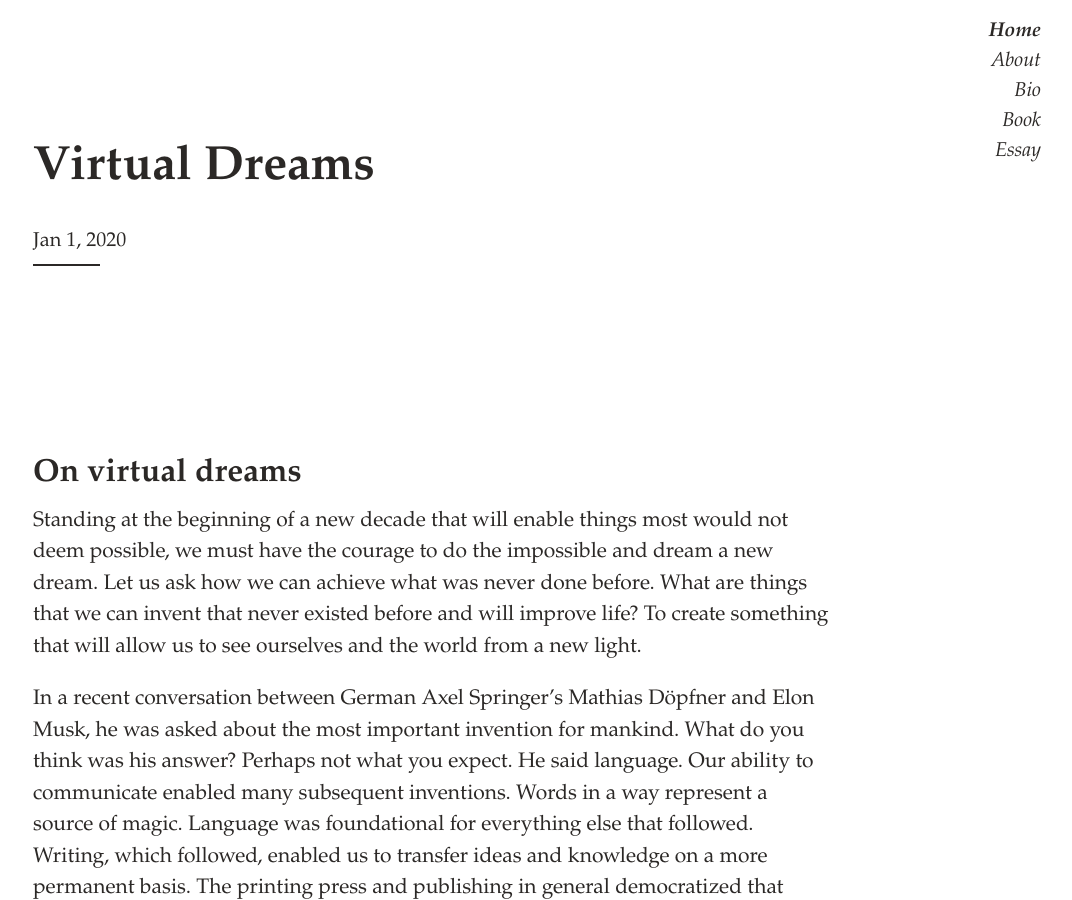
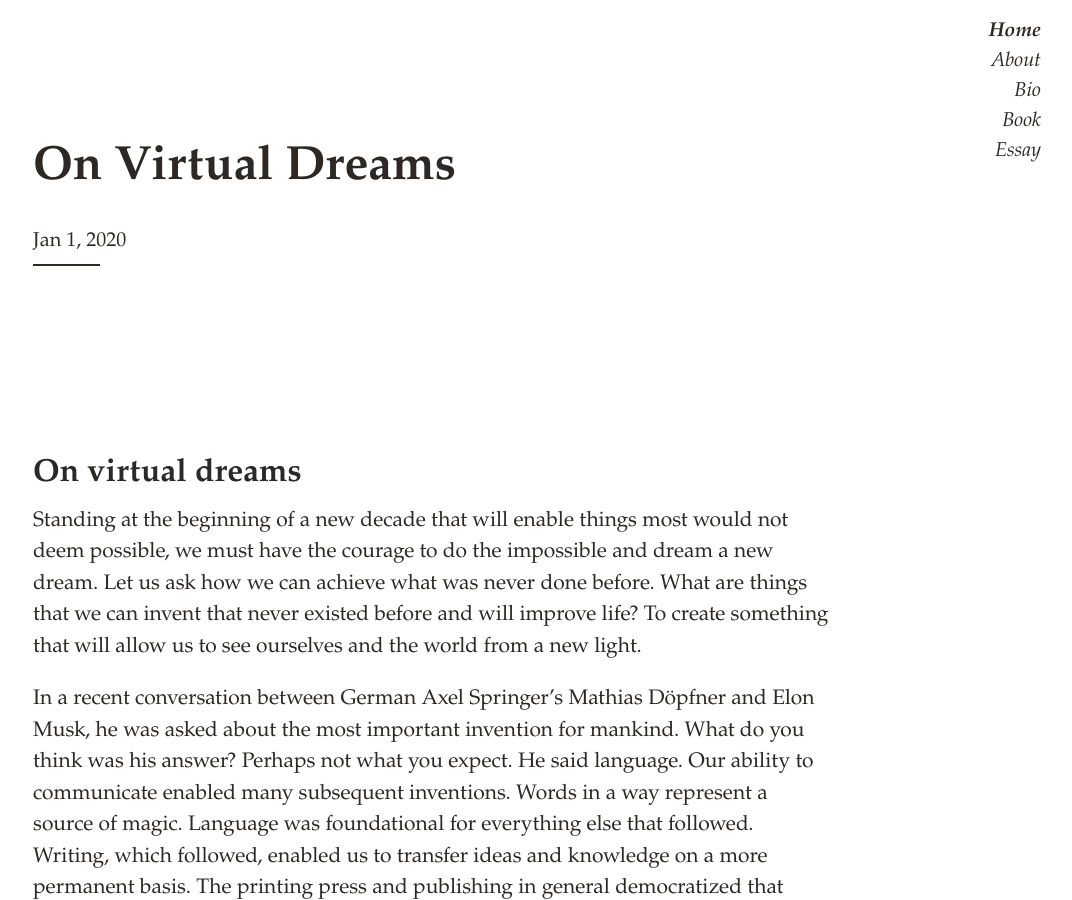
Before and after one commit to linkneuro/linkneuro.github.io, a Jekyll site: the page built from _posts/2020-01-01-virtual-dreams.md, in a window 1280 px wide and 900 px high. Shown: the whole window, without its empty margins (207-1279 px from the left). Built offline with Jekyll 4.4.1, drawn with Linux system fonts in a browser that asks for light colours; our own code applies the rules of GitHub Pages for plain Markdown files.

```diff
--- a/_posts/2020-01-01-virtual-dreams.md
+++ b/_posts/2020-01-01-virtual-dreams.md
@@ -1,3 +1,10 @@
+---
+layout: post
+title:  "On Virtual Dreams"
+categories:
+tags: syrus
+---
+
 # On virtual dreams
 
 Standing at the beginning of a new decade that will enable things most would not deem possible, we must have the courage to do the impossible and dream a new dream. Let us ask how we can achieve what was never done before. What are things that we can invent that never existed before and will improve life? To create something that will allow us to see ourselves and the world from a new light.
```
